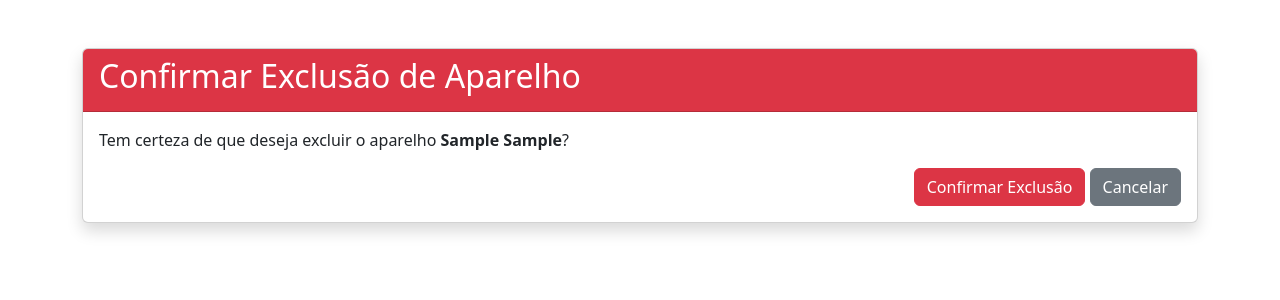
After one commit to flaviogui/TechCell-Pro, a Django app: page /aparelho/delete/00000000-0000-0000-0000-000000000001/ in a window 1280 px wide. The commit adds this page. Shown: the top 300 px of the page. Run offline with Django 4.2, Linux system fonts and the light colour scheme; tables that the repository leaves empty hold one stand-in row (values such as "Sample post").

Commit message:
corrigindo bugs

```diff
--- /dev/null
+++ b/projeto/aparelhoApp/templates/aparelho_confirm_delete.html
@@ -0,0 +1,25 @@
+{% extends 'base.html' %}
+
+{% block title %}Confirmar Exclusão de Aparelho{% endblock %}
+
+{% block content %}
+<main class="mt-4">
+    <div class="container mt-5">
+        <div class="card shadow">
+            <div class="card-header bg-danger text-white">
+                <h2 class="card-title">Confirmar Exclusão de Aparelho</h2>
+            </div>
+            <div class="card-body">
+                <p>Tem certeza de que deseja excluir o aparelho <strong>{{ aparelho.marca }} {{ aparelho.modelo }}</strong>?</p>
+                <form method="post">
+                    {% csrf_token %}
+                    <div class="text-end">
+                        <button type="submit" class="btn btn-danger">Confirmar Exclusão</button>
+                        <a href="{% url 'aparelho:list_aparelho' %}" class="btn btn-secondary">Cancelar</a>
+                    </div>
+                </form>
+            </div>
+        </div>
+    </div>
+</main>
+{% endblock %}
--- a/projeto/appConfirmarReparo/templates/lista_reparos.html
+++ b/projeto/appConfirmarReparo/templates/lista_reparos.html
@@ -13,10 +13,9 @@
             <div class="collapse navbar-collapse" id="menuNavbar">
                 <div class="navbar-nav ms-auto">
                     <a href="#" class="nav-link">Home</a>
-                    <a href="#" class="nav-link active">Reparos</a>
                     <a href="#" class="nav-link">Clientes</a>
                     <a href="#" class="nav-link">Produtos</a>
-                    <a href="#" class="nav-link">Manutenção</a>
+                    <a href="#" class="nav-link active">Manutenção</a>
                     <a href="#" class="nav-link">Sobre</a>
                 </div>
             </div>
```
Also changed, not shown: projeto/aparelhoApp/templates/aparelho_confirm_delete.htm (deleted, +0 -11 lines).
